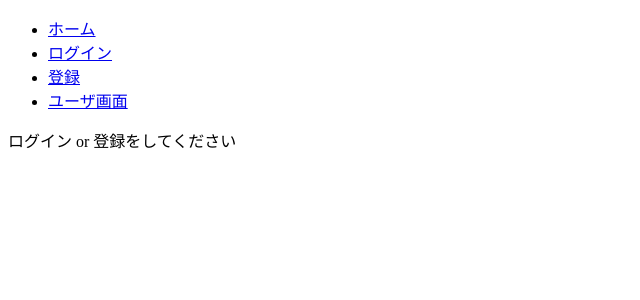
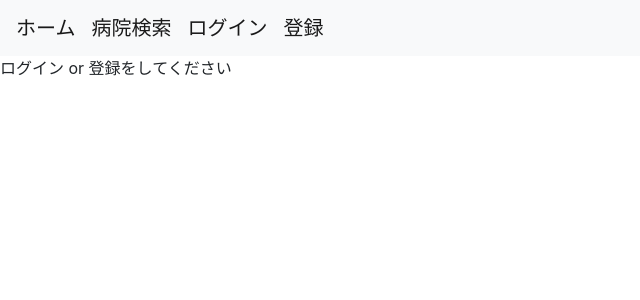
Before and after one commit to NaokiMatsumoto/Medical, a Flask app: page / in a window 1280 px wide. Shown: the top 300 px of the page, without its empty margins (0-640 px from the left). Run offline with Flask 2, Linux system fonts and the light colour scheme; some libraries are stand-ins or nearby versions.

Commit message:
layout change

```diff
--- a/flaskr/__init__.py
+++ b/flaskr/__init__.py
@@ -2,7 +2,7 @@
 import os
 from flask import Flask
 from flask_sqlalchemy import SQLAlchemy
-from flask_migrate import Migrate
+#from flask_migrate import Migrate
 from flask_login import LoginManager
 
 login_manager = LoginManager() # Flask-Loginライブラリとアプリケーションをつなぐ
@@ -14,7 +14,7 @@ login_manager.login_message = 'ログインしてください'
 
 basedir = os.path.abspath(os.path.dirname(__name__))
 db = SQLAlchemy()
-migrate = Migrate()
+#migrate = Migrate()
 
 def create_app():
     app = Flask(__name__)
@@ -25,6 +25,6 @@ def create_app():
     from flaskr.views import bp
     app.register_blueprint(bp)
     db.init_app(app)
-    migrate.init_app(app, db)
+#    migrate.init_app(app, db)
     login_manager.init_app(app)
     return app
--- a/flaskr/templates/base.html
+++ b/flaskr/templates/base.html
@@ -2,19 +2,20 @@
 <html lang="ja">
     <head>
         <meta charset="utf-8">
-        <title></title>
+        <link rel="stylesheet" href="https://stackpath.bootstrapcdn.com/bootstrap/4.4.1/css/bootstrap.min.css" integrity="sha384-Vkoo8x4CGsO3+Hhxv8T/Q5PaXtkKtu6ug5TOeNV6gBiFeWPGFN9MuhOf23Q9Ifjh" crossorigin="anonymous">
+        <title>Junマツモトの家のメディカル</title>
     </head>
     <body>
-    <ul class="nav">
-        <li><a href="{{url_for('app.home')}}">ホーム</a></li>
+    <nav class="navbar navbar-expand-lg navbar-light bg-light">
+        <a class="navbar-brand" href="{{url_for('app.home')}}">ホーム</a>
+        <a class="navbar-brand" href="{{url_for('app.user')}}">病院検索</a>
         {% if current_user.is_authenticated %}
-        <li><a href="{{url_for('app.logout')}}">ログアウト</a></li>
+        <a class="navbar-brand" href="{{url_for('app.logout')}}">ログアウト</a>
         {% else %}
-        <li><a href="{{url_for('app.login')}}">ログイン</a></li>
-        <li><a href="{{url_for('app.register')}}">登録</a></li>
+        <a class="navbar-brand" href="{{url_for('app.login')}}">ログイン</a>
+        <a class="navbar-brand" href="{{url_for('app.register')}}">登録</a>
         {% endif %}
-        <li><a href="{{url_for('app.user')}}">ユーザ画面</a></li>
-    </ul>
+    </nav>
     {% block content %}
     {% endblock %}
     </body>
```
